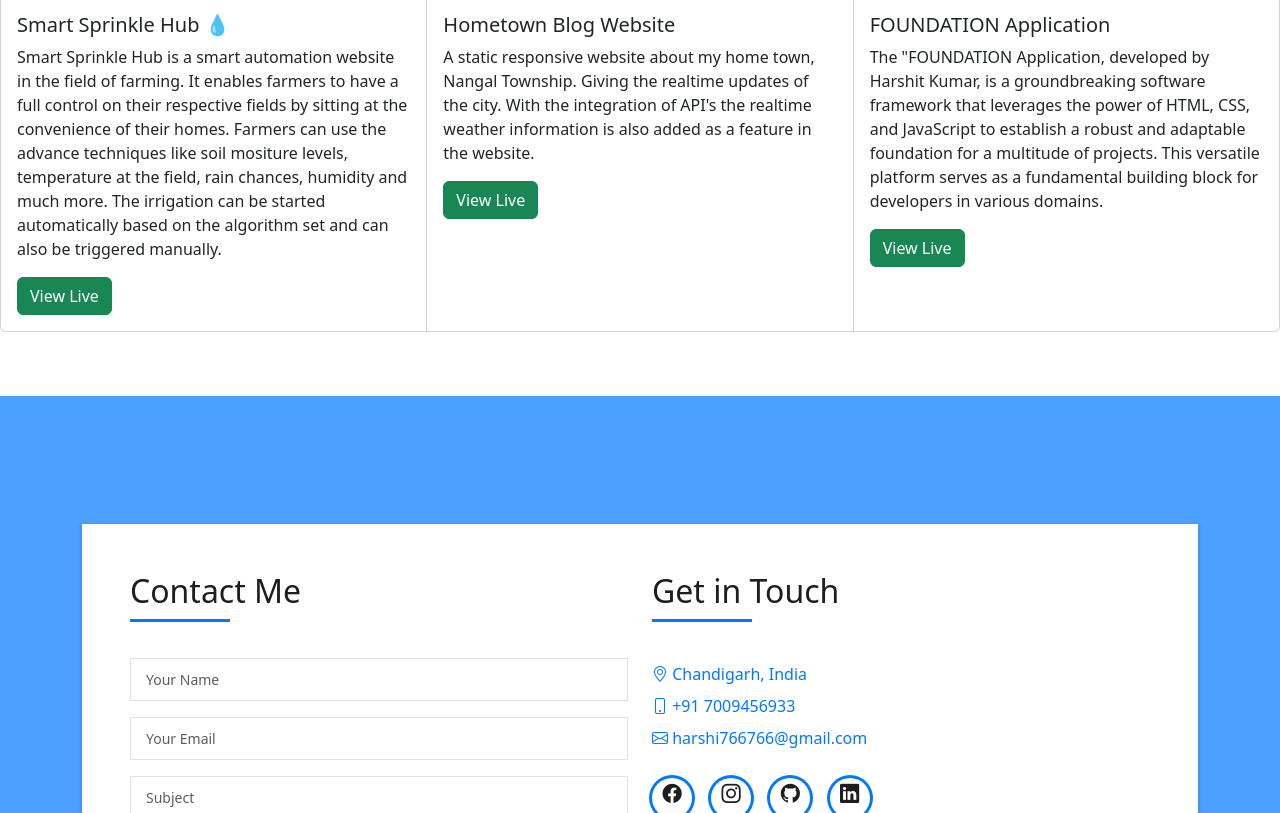
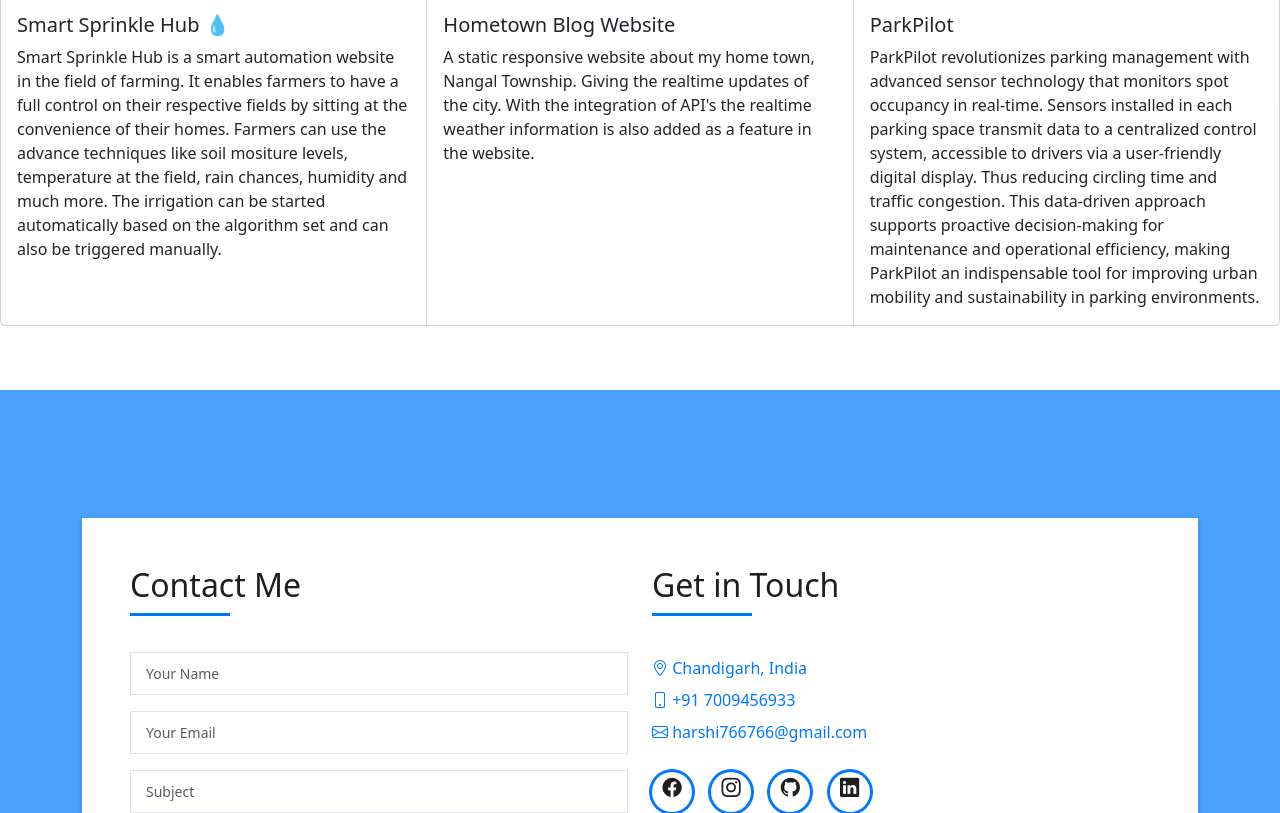
Before and after one commit to iharshit766/Harshitportfolio, a plain HTML site: page index.html in a window 1280 px wide. Shown: the part 4722-5535 px from the top of the page. Drawn offline with Linux system fonts and the light colour scheme; files whose address does not match are found by name.

Commit message:
Update index.html

```diff
--- a/index.html
+++ b/index.html
@@ -523,11 +523,11 @@
                         rain chances, humidity and much more. The irrigation can be started automatically based on the algorithm set
                         and can also be triggered manually.
                       </p>
-                      <p class="card-text">
+<!--                       <p class="card-text">
                         <a
                           href="https://bpmbalkiw4o30dgr3eaptw.on.drv.tw/www.alnoorpublicschoolsiswa.com/"><button
                             type="button" class="btn btn-success">View Live</button></a>
-                      </p>
+                      </p> -->
                     </div>
                   </div>
 
@@ -542,11 +542,11 @@
                         Giving the realtime updates of the city. With the integration of API's the realtime weather
                         information is also added as a feature in the website.
                       </p>
-                      <p class="card-text">
+<!--                       <p class="card-text">
                         <a
                           href="https://HarshitKumar07.github.io/njbweather_checker/"><button
                             type="button" class="btn btn-success">View Live</button></a>
-                      </p>
+                      </p> -->
                     </div>
                   </div>
                   <div class="card">
@@ -556,21 +556,20 @@
                       class="card-img-top"
                       alt="Harshit Kumar 07" width="250" height="250"/>
                     <div class="card-body">
-                      <h5 class="card-title">FOUNDATION Application</h5>
+                      <h5 class="card-title">ParkPilot</h5>
                       <p class="card-text">
-                        The "FOUNDATION Application, developed by Harshit Kumar,
-                        is a groundbreaking software framework that leverages
-                        the power of HTML, CSS, and JavaScript to establish a
-                        robust and adaptable foundation for a multitude of
-                        projects. This versatile platform serves as a
-                        fundamental building block for developers in various
-                        domains.
+                        ParkPilot revolutionizes parking management with advanced sensor technology that
+                        monitors spot occupancy in real-time. Sensors installed in each parking space transmit data
+                         to a centralized
+                         control system, accessible to drivers via a user-friendly digital display.
+                          Thus reducing circling time and traffic congestion.
+                          This data-driven approach supports proactive decision-making for maintenance and operational efficiency, making ParkPilot an indispensable tool for improving urban mobility and sustainability in parking environments.
                       </p>
-                      <p class="card-text">
+<!--                       <p class="card-text">
                         <a
                           href="https://siddiquefoundationmadhopur.w3spaces.com/"><button
                             type="button" class="btn btn-success">View Live</button></a>
-                      </p>
+                      </p> -->
                     </div>
                   </div>
                 </div>
```
